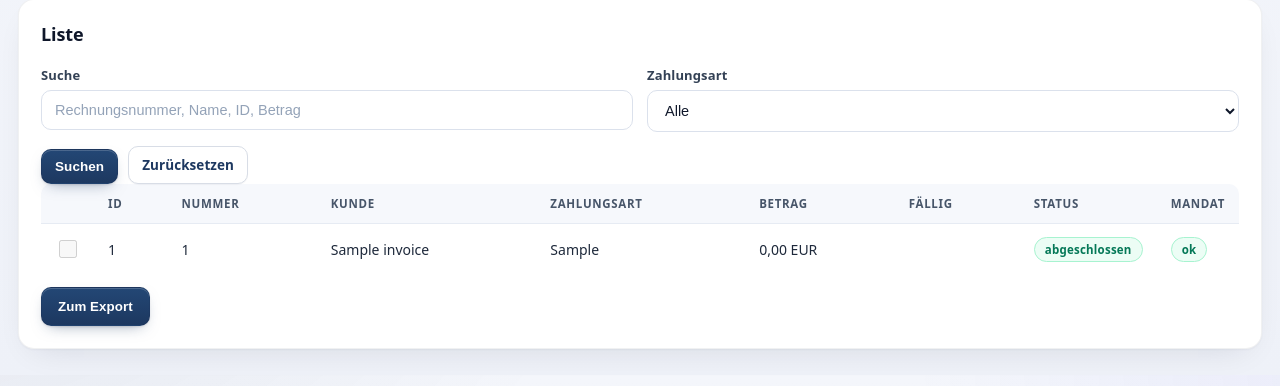
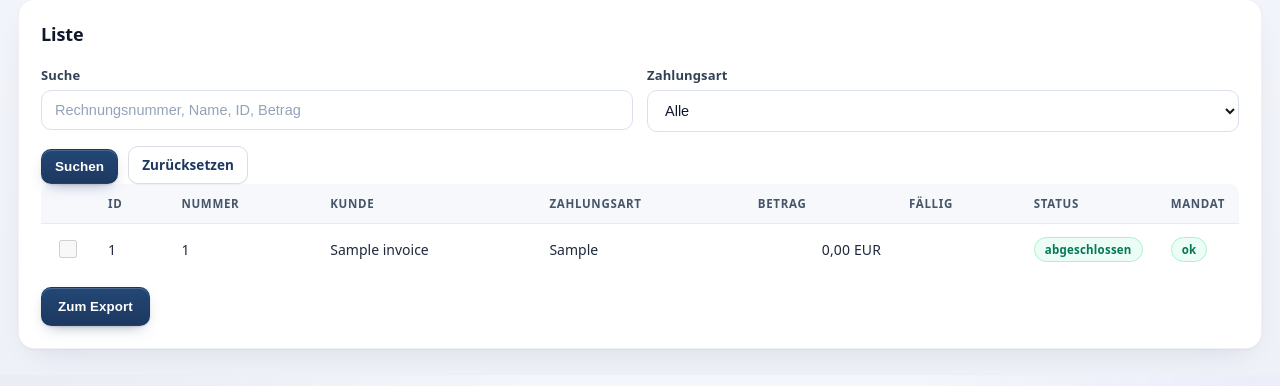
Before and after one commit to KreativBunker/SEPA-KB, a PHP site: template app/Views/invoices/index.php in a window 1280 px wide. Shown: the part 281-667 px from the top of the page. Run offline with PHP 8.4, Linux system fonts and the light colour scheme; the template is opened without the code that fills it: most values are stand-ins (such as "Sample title", 1, 10 or a date in 2020); data that the repository does not hold is empty.

Commit message:
UI: Tabellenumbruch entschaerfen — keine Mid-Word-Breaks mehr
- overflow-wrap: anywhere -> break-word (kurze Zahlen/Datums
  werden nicht mehr zerlegt)
- Update-Seite: Label-Spalte (Key/Value-Tabelle ohne thead)
  bleibt einzeilig
- Rechnungen-Liste: ID, Nummer, Betrag, Faellig nowrap;
  Betrag rechtsbuendig

```diff
--- a/app/Views/invoices/index.php
+++ b/app/Views/invoices/index.php
@@ -61,12 +61,12 @@
             <td>
               <input type="checkbox" name="invoice_ids[]" value="<?php echo (int)$inv['id']; ?>" <?php echo (!empty($inv['mandate_ok']) && empty($inv['completed'])) ? '' : 'disabled'; ?>>
             </td>
-            <td><?php echo (int)$inv['id']; ?></td>
-            <td><?php echo htmlspecialchars($inv['invoiceNumber']); ?></td>
+            <td class="nowrap"><?php echo (int)$inv['id']; ?></td>
+            <td class="nowrap"><?php echo htmlspecialchars($inv['invoiceNumber']); ?></td>
             <td><?php echo htmlspecialchars($inv['contact_name']); ?></td>
             <td><?php echo htmlspecialchars((string)($inv['payment_method'] ?? '')); ?></td>
-            <td><?php echo htmlspecialchars(number_format((float)$inv['sumGross'], 2, ',', '.')); ?> EUR</td>
-            <td><?php echo htmlspecialchars(\App\Support\DateFormatter::toDisplay((string)$inv['dueDate'])); ?></td>
+            <td class="nowrap" style="text-align:right;"><?php echo htmlspecialchars(number_format((float)$inv['sumGross'], 2, ',', '.')); ?> EUR</td>
+            <td class="nowrap"><?php echo htmlspecialchars(\App\Support\DateFormatter::toDisplay((string)$inv['dueDate'])); ?></td>
             <td>
               <?php if (!empty($inv['completed'])): ?>
                 <span class="pill ok">abgeschlossen</span>
--- a/app/Views/partials/header.php
+++ b/app/Views/partials/header.php
@@ -596,11 +596,10 @@ body.is-modern table th {
   vertical-align: middle;
 }
 
-/* Zellen duerfen umbrechen; lange Strings (URLs/IBAN) brechen sauber */
+/* Zellen duerfen umbrechen; nur lange unteilbare Strings (URLs) brechen */
 body.is-modern table td {
   vertical-align: middle;
-  word-break: break-word;
-  overflow-wrap: anywhere;
+  overflow-wrap: break-word;
 }
 
 /* Aktion-Spalten: einzeilig, schrumpfen auf Inhalt */
@@ -647,8 +646,14 @@ body.is-modern .mandates-table th,
 body.is-modern .mandates-table td { padding: 10px 12px; }
 
 /* Lange URL-Anzeigen sauber umbrechen */
-body.is-modern td a[href^="http"] + br + .muted,
-body.is-modern td .mono { word-break: break-all; }
+body.is-modern td a[href^="http"] + br + .muted { word-break: break-all; }
+
+/* Key/Value-Tabellen (z.B. Update-Seite): erste Spalte nicht umbrechen */
+body.is-modern table:not(:has(thead)) td:first-child {
+  white-space: nowrap;
+  width: 1%;
+  padding-right: 18px;
+}
 
 /* ===== Dashboard im Modern-Stil ===== */
 body.is-modern.is-dashboard .kpi {
```
